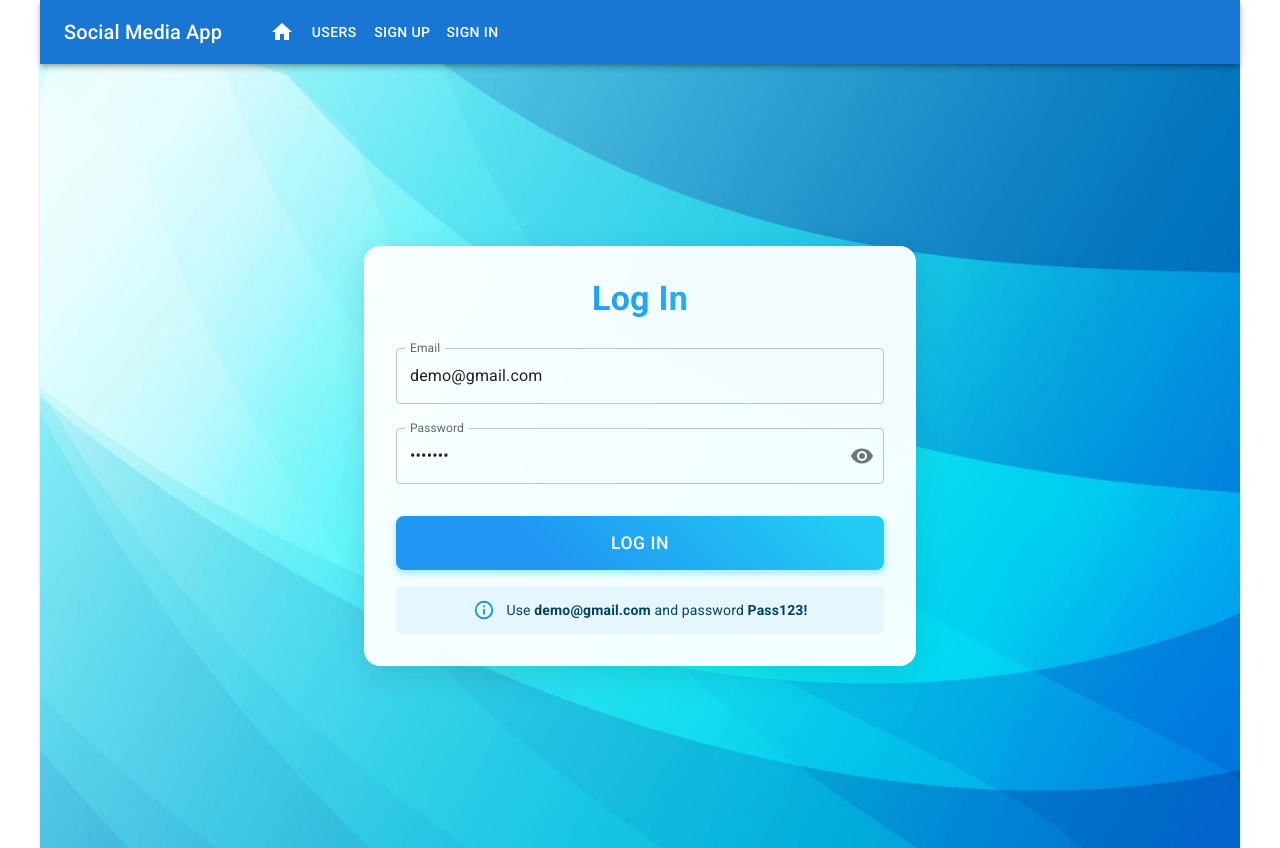
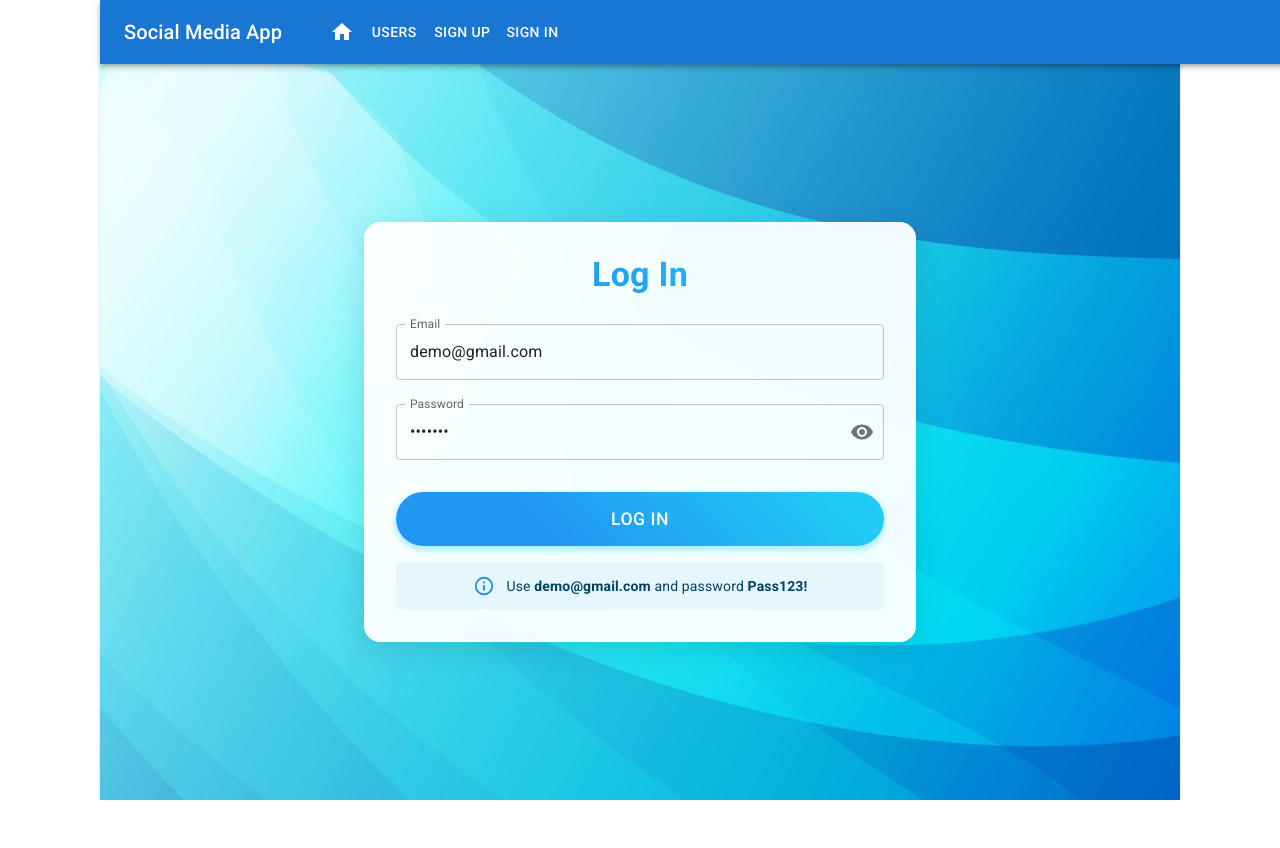
Before and after one commit to DraganAleksic99/blueroad, a React (Vite) app in the folder client/: page /login in a window 1280 px wide. After the commit the page ends 800 px from the top, so only its background shows below. Built offline with nearby package versions, Linux system fonts and the light colour scheme.

Commit message:
update (client): minor styling improvements

```diff
--- a/client/src/App.css
+++ b/client/src/App.css
@@ -1,4 +1,4 @@
 .app {
-  max-width: 1200px;
+  max-width: 1080px;
   margin: auto;
 }
--- a/client/src/components/FollowGrid.tsx
+++ b/client/src/components/FollowGrid.tsx
@@ -2,7 +2,7 @@ import { Avatar, Typography, ImageList, ImageListItem } from '@mui/material'
 import { Link } from 'react-router-dom'
 import { TUser } from '../views/Profile'
 
-const baseUrl = 'https://social-media-app-backend-production-909f.up.railway.app'
+const baseUrl = 'https://social-media-app-69re.onrender.com'
 
 export default function FollowGrid({ users }: { users: TUser[] }) {
   return (
--- a/client/src/index.css
+++ b/client/src/index.css
@@ -1,10 +1,5 @@
 .layout {
-  padding: 1.5rem;
-  min-height: 91vh;
-}
-
-.layout.sidesheet {
-  min-height: fit-content;
+  min-height: calc(100vh - 64px);
 }
 
 a:not([class]) {
--- a/client/src/layouts/MainLayout.tsx
+++ b/client/src/layouts/MainLayout.tsx
@@ -1,5 +1,5 @@
-import * as React from 'react'
+import { PropsWithChildren} from 'react'
 
-export default function MainLayout({ children }: { children: React.ReactNode }) {
+export default function MainLayout({ children }: PropsWithChildren) {
   return <div className="layout sidesheet">{children}</div>
 }
--- a/client/src/views/Signin.tsx
+++ b/client/src/views/Signin.tsx
@@ -33,7 +33,7 @@ export const StyledPaper = styled(Paper)({
 export const StyledButton = styled(Button)({
   marginTop: '1.5rem',
   padding: '0.75rem 2rem',
-  borderRadius: '8px',
+  borderRadius: '32px',
   fontSize: '1.1rem',
   background: 'linear-gradient(45deg, #2196F3 30%, #21CBF3 90%)',
   boxShadow: '0 3px 5px 2px rgba(33, 203, 243, .3)'
--- a/client/src/views/Signup.tsx
+++ b/client/src/views/Signup.tsx
@@ -207,8 +207,8 @@ export default function Signup() {
               <DialogContentText>New account successfully created</DialogContentText>
             </DialogContent>
             <DialogActions>
-              <Link to="/signin">
-                <Button color="primary" autoFocus={true} variant="contained">
+              <Link to="/login">
+                <Button sx={{ borderRadius: '20px', }} color="primary" autoFocus={true} variant="contained">
                   Log In
                 </Button>
               </Link>
--- a/client/src/views/post/PostList.tsx
+++ b/client/src/views/post/PostList.tsx
@@ -1,5 +1,5 @@
 import { TPost } from './NewsFeed'
-import Post from './Post'
+import Post from './PostProto'
 
 type Props = {
   posts: TPost[]
@@ -8,7 +8,7 @@ type Props = {
 
 export default function PostList({ posts, removePost }: Props) {
   return (
-    <div style={{ marginTop: '24px' }}>
+    <div style={{ marginTop: '4px' }}>
       {posts.map(item => {
         return <Post post={item} key={item._id} onRemove={removePost} />
       })}
```
